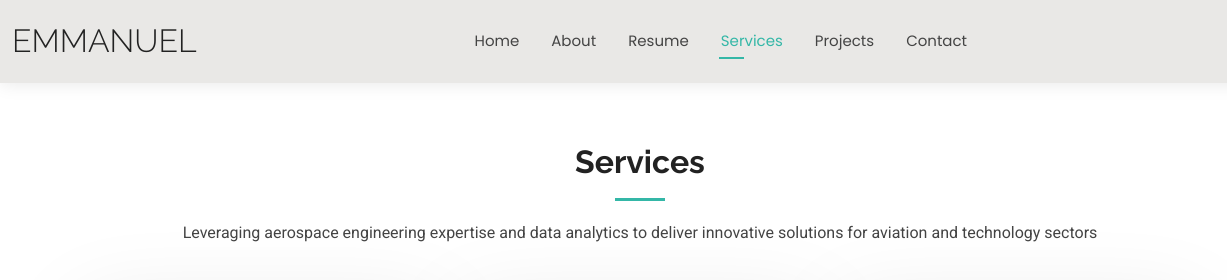
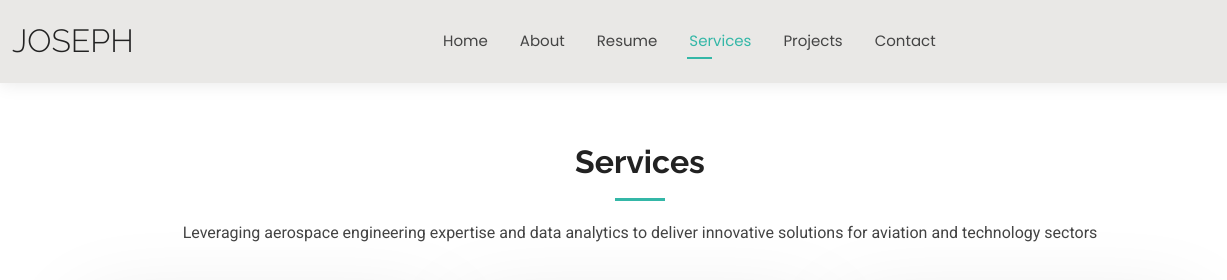
Before and after one commit to sagar8839/JOSEPH, a plain HTML site: page services.html in a window 1280 px wide. Shown: the top 280 px of the page, 0-1227 px from the left. Drawn offline with Linux system fonts and the light colour scheme.

Commit message:
Update services.html

```diff
--- a/services.html
+++ b/services.html
@@ -144,7 +144,7 @@
     <div class="container-fluid position-relative d-flex align-items-center justify-content-between">
 
       <a href="index.html" class="logo d-flex align-items-center me-auto me-xl-0">
-        <h1 class="sitename">Emmanuel</h1>
+        <h1 class="sitename">Joseph</h1>
       </a>
 
       <nav id="navmenu" class="navmenu">
```
